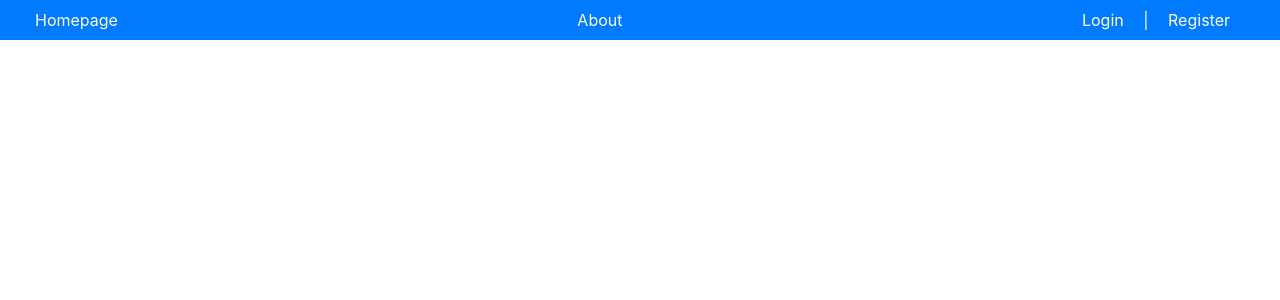
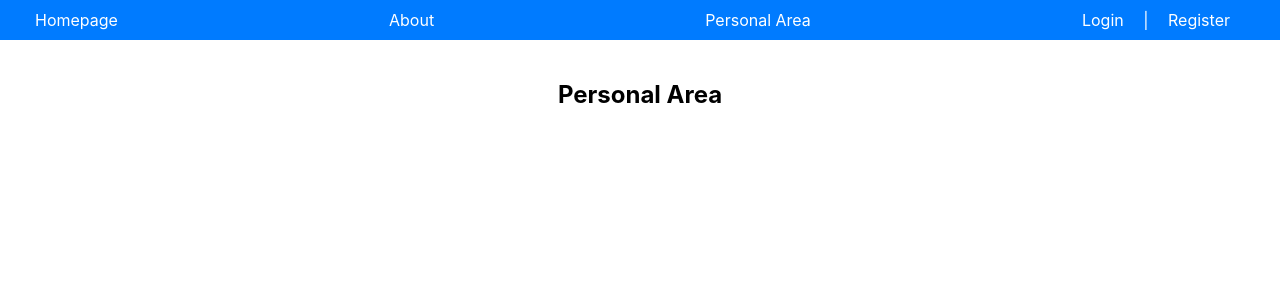
Before and after one commit to BlackOut42/project-management-client, a React (Create React App) app: page /personalarea in a window 1280 px wide. Shown: the top 300 px of the page. Built offline with nearby package versions, Linux system fonts and the light colour scheme.

Commit message:
added a personal area page

```diff
--- a/src/App.js
+++ b/src/App.js
@@ -6,6 +6,7 @@ import Homepage from "./Homepage";
 import About from "./About";
 import Login from "./Login";
 import Register from "./Register";
+import PersonalArea from "./PersonalArea";
 import PingAlertComponent from "./pingAlertComponent";
 import "./styles/App.css";
 
@@ -23,6 +24,7 @@ function App() {
               <Route path="/about" element={<About />} />
               <Route path="/login" element={<Login />} />
               <Route path="/register" element={<Register />} />
+              <Route path="/personalarea" element={<PersonalArea />} />
             </Routes>
           </div>
         </div>
--- a/src/NavBar.js
+++ b/src/NavBar.js
@@ -17,6 +17,11 @@ const NavBar = () => {
         <li className="navbar-item">
           <Link to="/about" className="navbar-link">
             About
+          </Link>
+        </li>
+        <li className="navbar-item">
+          <Link to="/personalarea" className="navbar-link">
+            Personal Area
           </Link>
         </li>
         {authData ? (
--- /dev/null
+++ b/src/PersonalArea.js
@@ -0,0 +1,18 @@
+import React, { useContext } from "react";
+import { AuthContext } from "./authContext";
+import "./styles/PersonalArea.css";
+
+const PersonalArea = () => {
+  const { authData } = useContext(AuthContext);
+  const user = authData?.user;
+
+  return (
+    <div className="personalarea-container">
+      <div className="greeting-section">
+        <h2>Personal Area</h2>
+      </div>
+    </div>
+  );
+};
+
+export default PersonalArea;
--- /dev/null
+++ b/src/styles/PersonalArea.css
@@ -0,0 +1,7 @@
+/* PersonalArea.css */
+.personalarea-container {
+  display: flex;
+  flex-direction: column;
+  align-items: center;
+  padding: 20px;
+}
```
